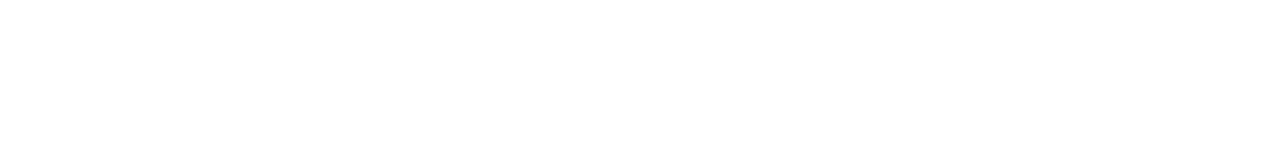
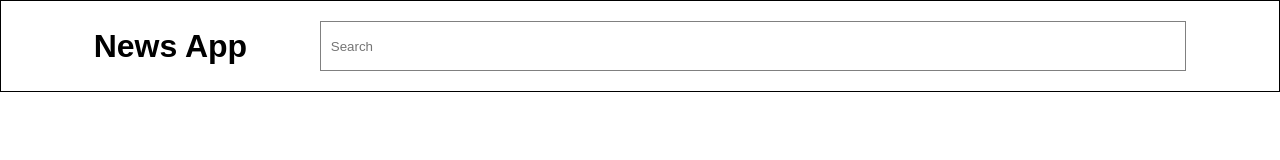
Before and after one commit to SayedMajid/News-App, a plain HTML site: page search.html in a window 1280 px wide. Drawn offline with Linux system fonts and the light colour scheme.

Commit message:
progress

```diff
--- a/scripts/search.js
+++ b/scripts/search.js
@@ -1,2 +1,10 @@
 // Ude Import export (MANDATORY)
 // Onclicking store the news in local storage with key "news" so that you can access that on news.html page
+
+import { navbar } from "../components/navbar.js";
+document.getElementById('navbar').innerHTML = navbar();
+
+let a = document.getElementById('headingName')
+a.addEventListener('click', function(){
+    window.location.href = 'index.html'
+})
--- a/search.html
+++ b/search.html
@@ -5,6 +5,30 @@
     <meta http-equiv="X-UA-Compatible" content="IE=edge" />
     <meta name="viewport" content="width=device-width, initial-scale=1.0" />
     <title>Search results</title>
+    <style>
+      * {
+        font-family: sans-serif;
+        margin: 0;
+        padding: 0;
+        box-sizing: border-box;
+      }
+      #navbar {
+        display: flex;
+        border: 1px solid black;
+        padding: 20px;
+        justify-content: space-evenly;
+        margin-bottom: 30px;
+      }
+      #navbar > input {
+        width: 70%;
+        height: 50px;
+        border: 1px solid gray;
+        padding-left: 10px;
+      }
+      #navbar > h1 {
+        margin: auto 0px;
+      }
+    </style>
   </head>
   <body>
     <!-- Same navbar with same functionality  -->
```
